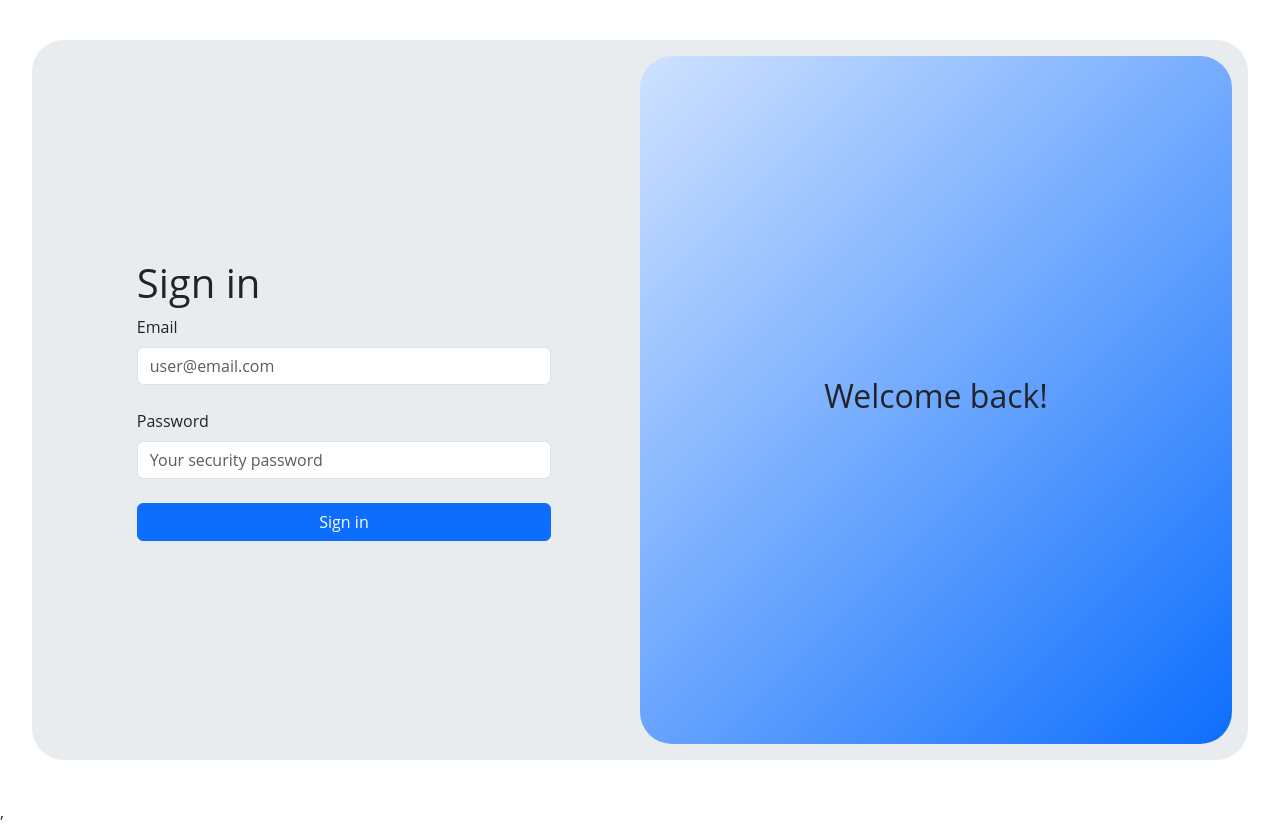
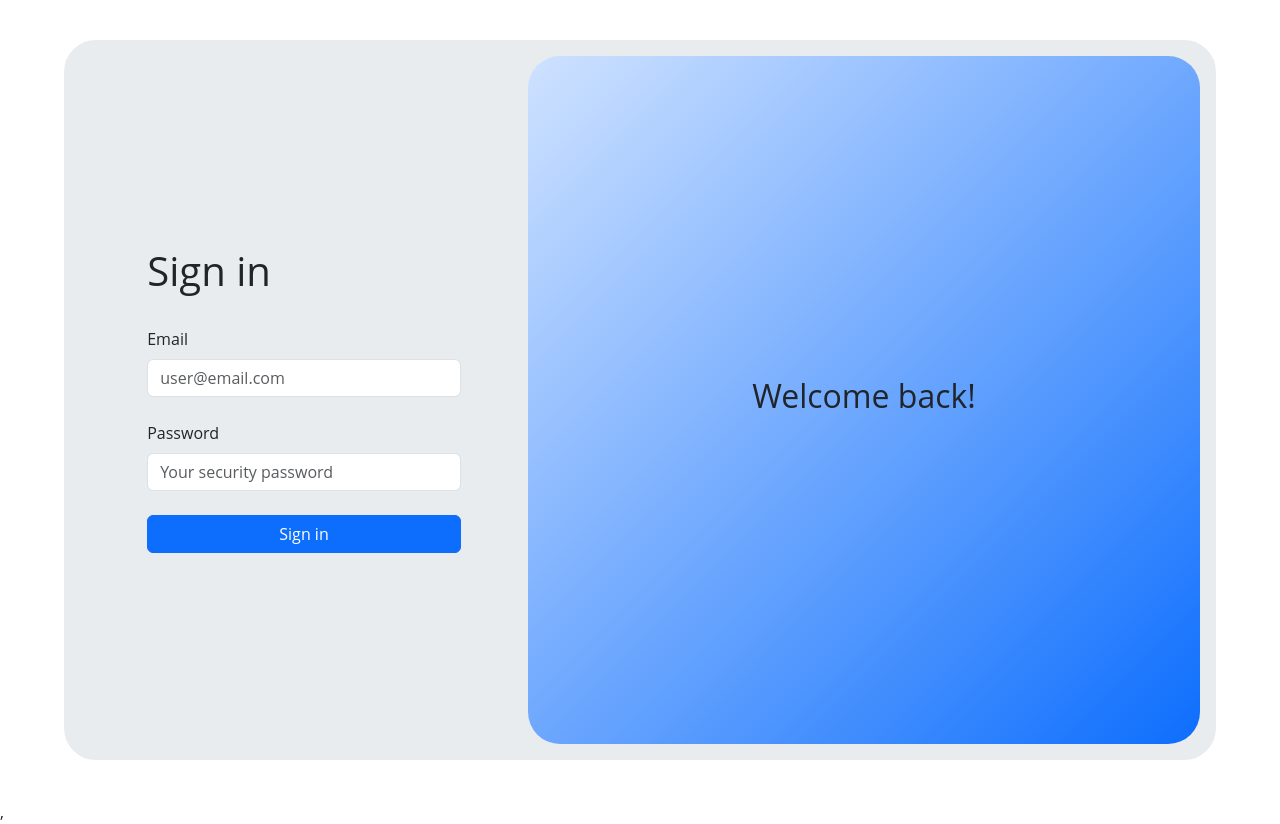
Before and after one commit to wilknisoliveira/system-template-web, a React (Vite) app: page /auth in a window 1280 px wide. Built offline with nearby package versions, Linux system fonts and the light colour scheme.

Commit message:
style(Login): sections proportion

```diff
--- a/src/pages/login/Login.scss
+++ b/src/pages/login/Login.scss
@@ -10,7 +10,7 @@ section {
     justify-content: space-around;
     align-items: center;
 
-    width: 95%;
+    width: 90%;
     height: 90%;
 
     border-radius: 2rem;
@@ -23,14 +23,21 @@ section {
       align-items: center;
 
       height: 100%;
-      width: 50%;
     }
 
-    .login-section-content {
-      width: 70%;
+    .login-section {
+      width: 40%;
+      .login-section-content {
+        width: 70%;
+
+        h1 {
+          margin-bottom: 2rem;
+        }
+      }
     }
 
     .side-section {
+      width: 60%;
       background: linear-gradient(
         135deg,
         var(--color-primary-bg),
--- a/src/pages/login/Login.tsx
+++ b/src/pages/login/Login.tsx
@@ -8,7 +8,7 @@ export default function Login() {
     <>
       <section>
         <div className="main-container">
-          <div className="auth-section">
+          <div className="auth-section login-section">
             <div className="login-section-content">
               <h1>Sign in</h1>
               <Form className="d-grid gap-2">
@@ -29,9 +29,9 @@ export default function Login() {
               </Form>
             </div>
           </div>
-          <div className="auth-section side-section">
+          <nav className="auth-section side-section">
             <h2>Welcome back!</h2>
-          </div>
+          </nav>
         </div>
       </section>
     </>
```
